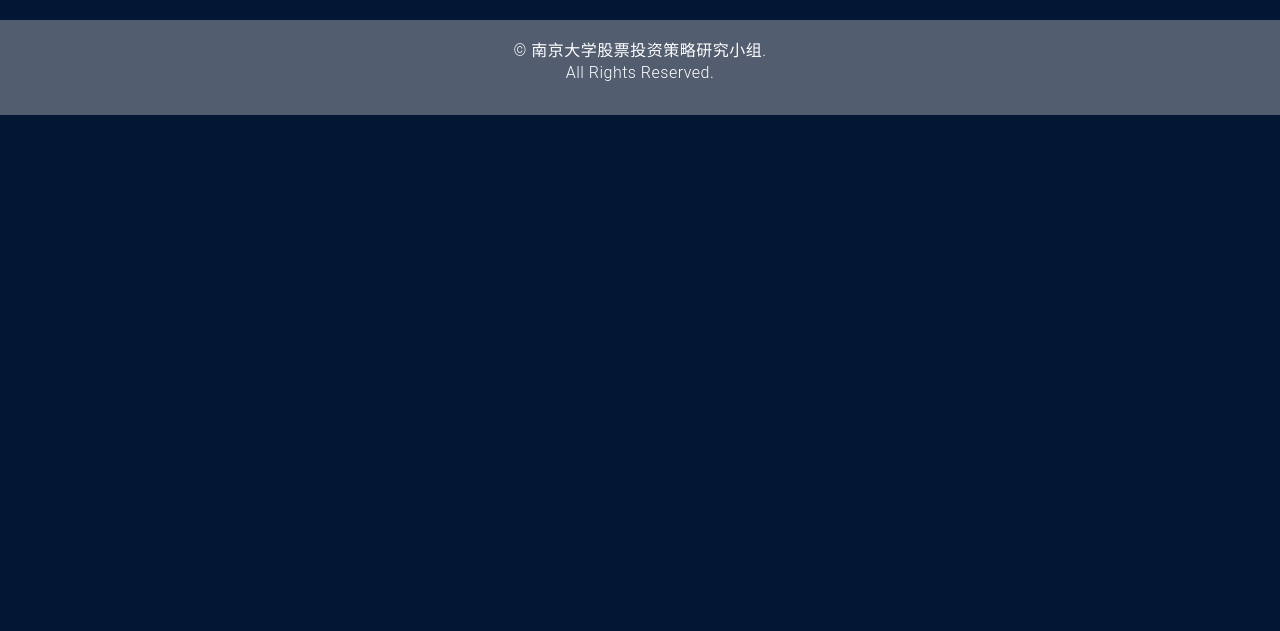
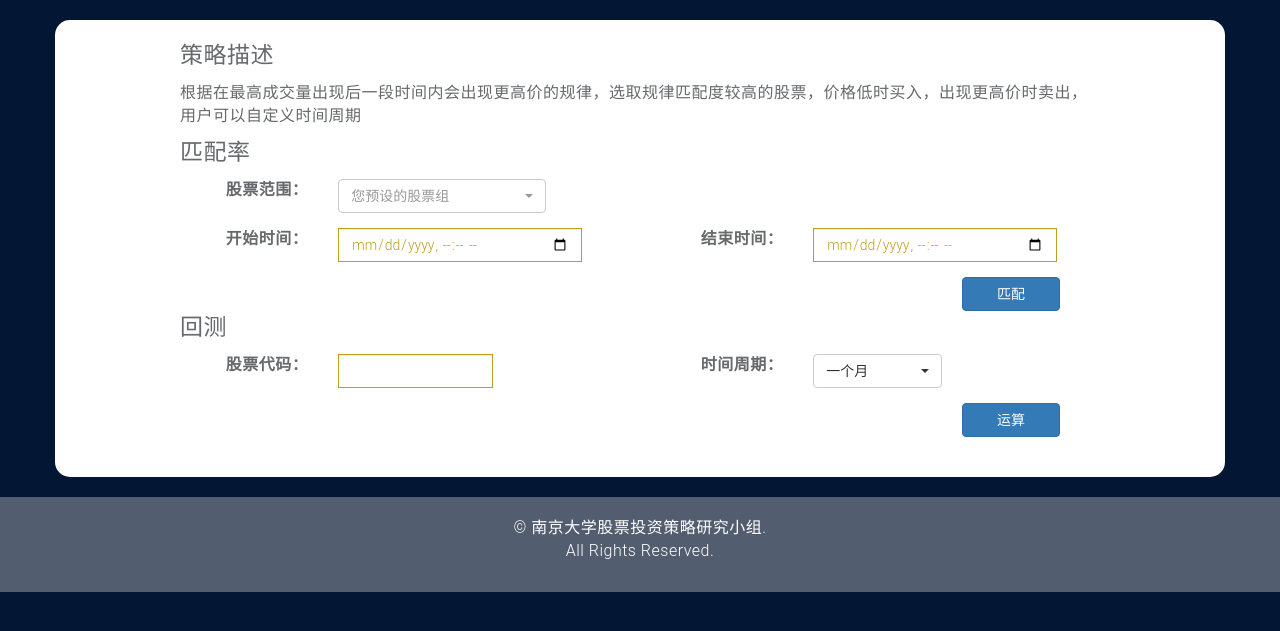
Before and after one commit to joe7se/Stock, a Django app: page /Volume in a window 1280 px wide. Shown: the part 64-695 px from the top of the page. Run offline with Django 3.2, Linux system fonts and the light colour scheme; some libraries are stand-ins or nearby versions.

Commit message:
最高价与最高量界面

```diff
--- a/Stock/templates/VolumeAndPrice.html
+++ b/Stock/templates/VolumeAndPrice.html
@@ -3,31 +3,109 @@
 
 
 {% block container %}
+	<div class="container mycontainer">
+		<!-- 策略描述  -->
+		<div class="col-md-offset-1 col-md-10">
+       	 	<p class="titleword">策略描述</p>
+            <p>根据在最高成交量出现后一段时间内会出现更高价的规律，选取规律匹配度较高的股票，价格低时买入，出现更高价时卖出，用户可以自定义时间周期</p>
+   		</div>
 
+   		<!-- 各支股票的1个月、2个月、3个月的匹配率  -->
+    	<div class="col-md-offset-1 col-md-10">
+       	 	<p class="titleword">匹配率</p>
+       	 	<form class="form-horizontal" role="form">
+       	 		<div  class="form-group">
+       	 			<label class="col-md-2" style="text-align:right">股票范围：</label>
+					<select id = "selectGroup" class="selectpicker dis-con col-md-3" title="您预设的股票组">
+						<option value="1">自定义股票组1</option>
+                    	<option value="2">自定义股票组2</option>
+                    	<option value="3">自定义股票组3</option>
+					</select>
+       			</div>
+
+       			<div  class="form-group">
+       				<label class="col-md-2" style="text-align:right">开始时间：</label>
+       				<div class="col-md-4" >
+       					<input type="datetime-local" class="form-control"  id="start"  placeholder="start" style="width:85%; display:inline">
+       				</div>
+       				<label class="col-md-2" style="text-align:right">结束时间：</label>
+       				<div class="col-md-4" >
+       					<input type="datetime-local" class="form-control"  id="end"  placeholder="end" style="width:85%; display:inline">
+       				</div>
+       	 		</div>
+       	 	</form>
+
+       	 	<div class="col-md-offset-10 col-md-2">
+       	 				<button type="button" class="btn btn-primary submit-btn" id="confirm" onclick="train()" style="width:80%">匹配</button>
+       	 	</div>
+
+       	 	<div class="col-md-12">
+       	 		<table id="bestPara"></table>
+       	 	</div>
+
+    	</div>
+
+		<!-- 选定股票回测时的收益情况  -->
+		<div class="col-md-offset-1 col-md-10">
+			<p class="titleword">回测</p>
+
+            <form class="form-horizontal" role="form">
+				<div class="form-group">
+					<label class="col-md-2" style="text-align:right">股票代码：</label>
+					<div class="col-md-4">
+       	 			     <input type="text" class="form-control"  id="code"  placeholder="" style="width:54%; display:inline">
+       	 			</div>
+{#                    <div>#}
+{#                        <select id = "selectGroup" class="selectpicker dis-con col-md-2">#}
+{#						    <option value="1" selected>一个月</option>#}
+{#                    	    <option value="2">两个月</option>#}
+{#                    	    <option value="3">三个月</option>#}
+{#					    </select>#}
+{#                    </div>#}
+
+                    <label class="col-md-2" style="text-align:right">时间周期：</label>
+					<div>
+                        <select id = "selectGroup" class="selectpicker dis-con col-md-2">
+						    <option value="1" selected>一个月</option>
+                    	    <option value="2">两个月</option>
+                    	    <option value="3">三个月</option>
+					    </select>
+                    </div>
+				</div>
+
+
+       	 	</form>
+
+       	 	<div class="col-md-offset-10 col-md-2">
+       	 				<button type="button" class="btn btn-primary submit-btn" onclick="" style="width:80%; margin-bottom: 20px">运算</button>
+       	 	</div>
+		</div>
+
+	</div>
 
 
 {% endblock %}
 
-{#{% block js %}#}
-{##}
-{#<script src="../static/js/moment.min.js"></script>#}
-{#<script src="../static/js/pikaday.js"></script>#}
-{#<script src="../static/js/wow.js"></script>#}
-{#<script src="../static/js/bootstrap-datetimepicker.fr.js"></script>#}
-{#<script src="../static/js/bootstrap-datetimepicker.js"></script>#}
-{#<script src="../static/js/ENE.js"></script>#}
-{##}
-{#{% endblock %}#}
-{##}
-{#<script type="text/javascript">#}
-{#$('.form_date').datetimepicker({#}
-{#    format:"yyyy-mm-dd",#}
-{#    weekStart: 1,#}
-{#    todayBtn:  1,#}
-{#    autoclose: 1,#}
-{#    todayHighlight: 1,#}
-{#    startView: 2,#}
-{#    minView: 2,#}
-{#    forceParse: 0#}
-{#});#}
-{#</script>#}
+{% block js %}
+
+<script src="../static/js/moment.min.js"></script>
+<script src="../static/js/pikaday.js"></script>
+<script src="../static/js/wow.js"></script>
+<script src="../static/js/bootstrap-datetimepicker.fr.js"></script>
+<script src="../static/js/bootstrap-datetimepicker.js"></script>
+<script src="../static/js/ENE.js"></script>
+
+{% endblock %}
+
+<script type="text/javascript">
+$('.form_date').datetimepicker({
+    format: "yyyy-mm-dd",
+    weekStart: 1,
+    todayBtn: 1,
+    autoclose: 1,
+    todayHighlight: 1,
+    startView: 2,
+    minView: 2,
+    forceParse: 0
+});
+</script>
```
